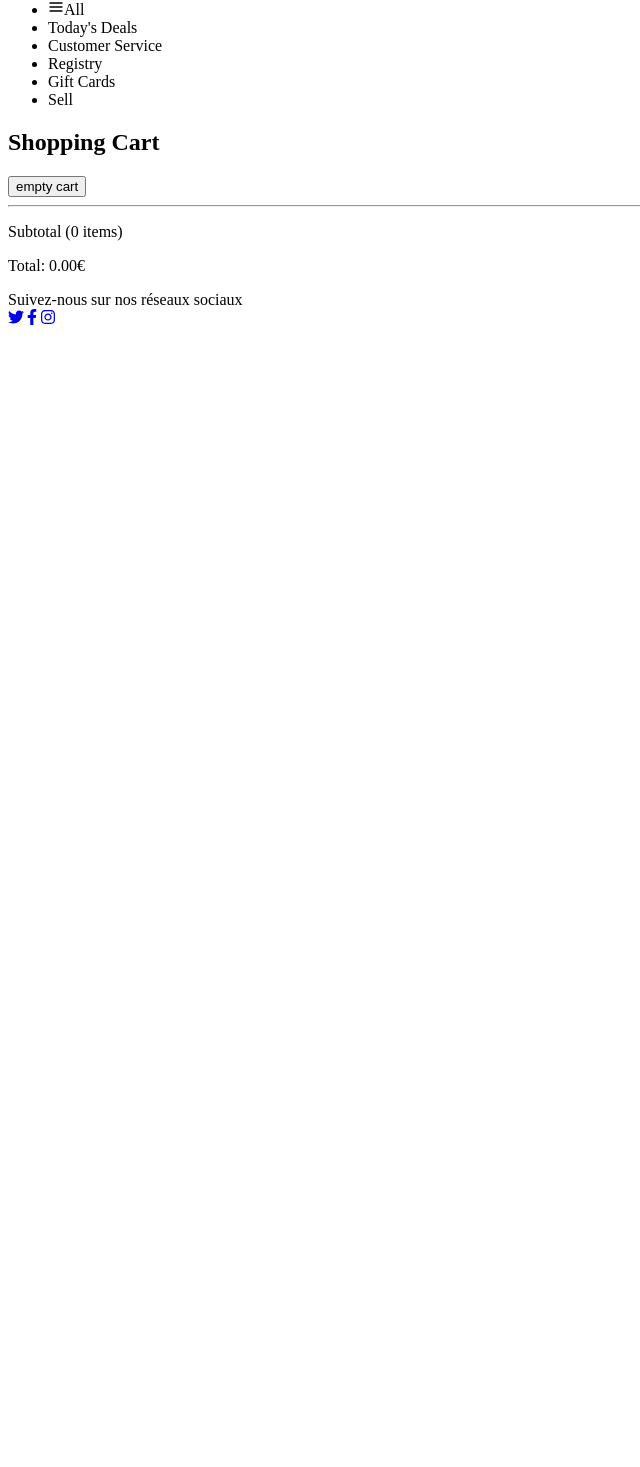
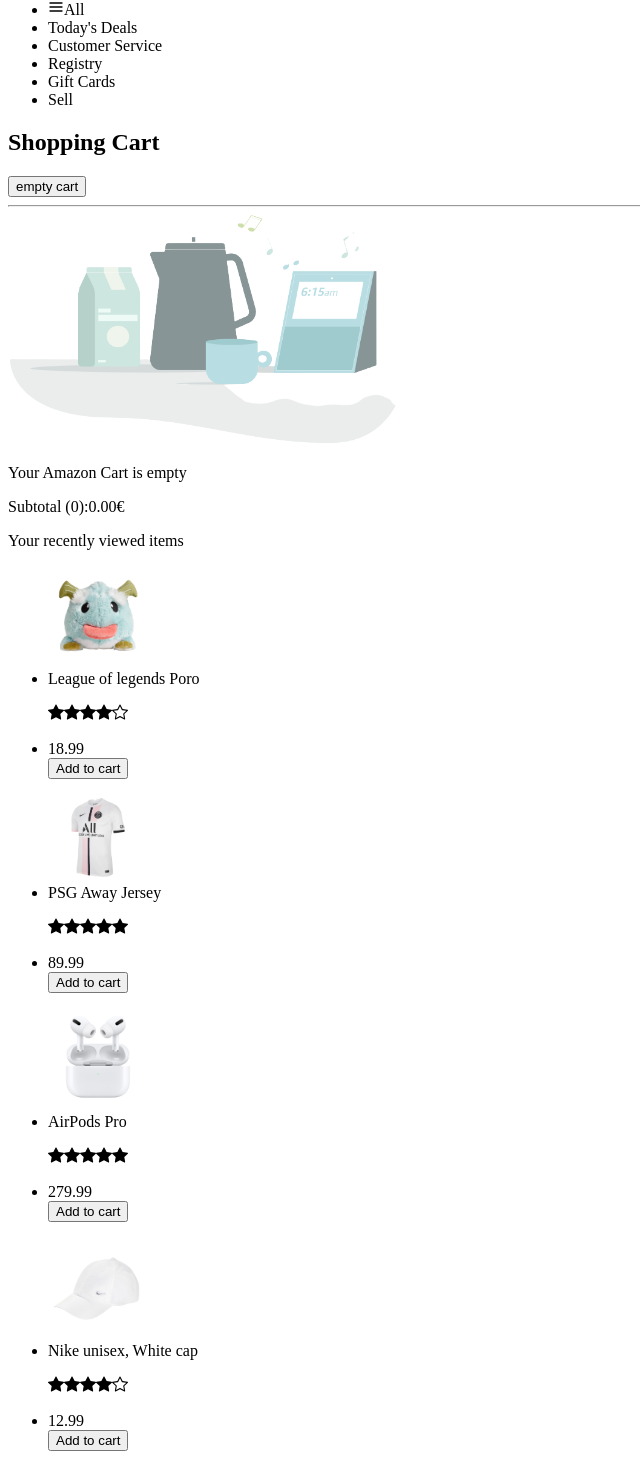
Before and after one commit to dykannkhaov/Mon-amazon, a Next.js app: page /cart in a window 1280 px wide. Shown: the part 636-2103 px from the top of the page, without its empty margins (0-640 px from the left). Before the commit the page ends 973 px from the top, so only its background shows below. Built offline with nearby package versions, Linux system fonts and the light colour scheme.

Commit message:
integrating shopping cart

```diff
--- a/items/ProductsList.ts
+++ b/items/ProductsList.ts
@@ -3,14 +3,14 @@ import type { Product } from '../types/product'
 const products: Product[] = [
   {
     name: 'MacBook Pro M1 2020, 13-inch',
-    price: 1449.99,
+    price: ' 149.99',
     category: 'Electronic',
     imgUrl: 'macbook-pro.png',
     rate: 5,
   },
   {
     name: 'Pokemon Base Set First Edition 1996',
-    price: 350.0,
+    price: '350.00',
     category: 'Others',
     imgUrl: 'cartes-pokemon.png',
     rate: 5,
@@ -18,7 +18,7 @@ const products: Product[] = [
 
   {
     name: 'Bose QuietComfort 35 II Headphones',
-    price: 299.99,
+    price: ' 99.99',
     category: 'Electronic',
     imgUrl: 'casque-bose.png',
     rate: 4.5,
@@ -26,7 +26,7 @@ const products: Product[] = [
 
   {
     name: 'Equipment for Cocktails',
-    price: 49.99,
+    price: '49.99',
     category: 'Others',
     imgUrl: 'cocktail.png',
     rate: 3,
@@ -34,7 +34,7 @@ const products: Product[] = [
 
   {
     name: 'PSG Away Jersey',
-    price: 89.99,
+    price: '89.99',
     category: 'Clothes',
     imgUrl: 'maillot-psg.png',
     rate: 5,
@@ -42,14 +42,14 @@ const products: Product[] = [
 
   {
     name: 'League of legends Poro',
-    price: 18.99,
+    price: '18.99',
     category: 'Others',
     imgUrl: 'poro.png',
     rate: 4,
   },
   {
     name: 'Iphone 13 Pro 128 GB, Sierra Blue',
-    price: 1159.99,
+    price: ' 1159.99',
     category: 'Electronic',
     imgUrl: 'iphone13.png',
     rate: 5,
@@ -57,7 +57,7 @@ const products: Product[] = [
 
   {
     name: 'Nike unisex, White cap',
-    price: 12.99,
+    price: '12.99',
     category: 'Clothes',
     imgUrl: 'cap.png',
     rate: 4,
@@ -65,21 +65,21 @@ const products: Product[] = [
 
   {
     name: 'Robot vacuum cleaner, Roomba',
-    price: 599.99,
+    price: ' 599.99',
     category: 'Electronic',
     imgUrl: 'roomba-aspirateur.png',
     rate: 4.5,
   },
   {
     name: 'AirPods Pro',
-    price: 279.99,
+    price: ' 279.99',
     category: 'Electronic',
     imgUrl: 'airpods-pro.png',
     rate: 5,
   },
   {
     name: 'Nike Air Force 1 "07 Blue Fury',
-    price: 104.95,
+    price: '104.95',
     category: 'Clothes',
     imgUrl: 'air-force1.png',
     rate: 4.5,
@@ -87,7 +87,7 @@ const products: Product[] = [
 
   {
     name: 'Louis Vuitton Handbag',
-    price: 1300.0,
+    price: ' 300.00',
     category: 'Clothes',
     imgUrl: 'sac-lv.png',
     rate: 5,
@@ -95,21 +95,21 @@ const products: Product[] = [
 
   {
     name: 'Bookcase storage, Dark Walnut',
-    price: 75.99,
+    price: '75.99',
     category: 'Others',
     imgUrl: 'bookcase.png',
     rate: 4,
   },
   {
     name: 'Dumbbbells (2-3-5-8-12LB)',
-    price: 149.99,
+    price: ' 149.99',
     category: 'Others',
     imgUrl: 'dumbbells.png',
     rate: 4,
   },
   {
     name: 'Hollister, Black short for men',
-    price: 15.99,
+    price: '15.99',
     category: 'Clothes',
     imgUrl: 'short.png',
     rate: 3.5,
--- a/pages/cart.tsx
+++ b/pages/cart.tsx
@@ -1,36 +1,113 @@
 /* eslint-disable @next/next/no-img-element */
 import * as React from 'react'
+import Rating from '../components/Rating'
 import { useCart } from '../utils/context/cart-context'
+import { products } from '../items/ProductsList'
 
-export default function Cart() {
-  const { cart, deleteItemCart, emptyCart } = useCart()
+const randomProducts = [
+  {
+    name: 'League of legends Poro',
+    price: '18.99',
+    category: 'Others',
+    imgUrl: 'poro.png',
+    rate: 4,
+  },
+
+  {
+    name: 'PSG Away Jersey',
+    price: '89.99',
+    category: 'Clothes',
+    imgUrl: 'maillot-psg.png',
+    rate: 5,
+  },
+  {
+    name: 'AirPods Pro',
+    price: ' 279.99',
+    category: 'Electronic',
+    imgUrl: 'airpods-pro.png',
+    rate: 5,
+  },
+
+  {
+    name: 'Nike unisex, White cap',
+    price: '12.99',
+    category: 'Clothes',
+    imgUrl: 'cap.png',
+    rate: 4,
+  },
+]
+
+function Cart() {
+  const { cart, addToCart, deleteItemCart, emptyCart } = useCart()
 
   const total = cart
-    .map((item) => item.price)
+    .map((item) => parseFloat(item.price))
     .reduce((previousValue, currentValue) => previousValue + currentValue, 0)
     .toFixed(2)
 
   return (
-    <section className="bg-gray-200 flex pl-4 pt-6">
-      <div className="pt-4 pl-4 border-4 bg-white w-10/12">
-        <div className="flex justify-between">
+    <section className="bg-gray-200 flex justify-around pt-6">
+      <div className="self-start pt-4 pl-4 mr-4 bg-white w-9/12">
+        <div className="flex justify-between mb-2 pr-2">
           <h2 className="text-2xl font-semibold">Shopping Cart</h2>
-          <button onClick={emptyCart}>empty cart</button>
+          <button className="p-1 bg-red-500 rounded" onClick={emptyCart}>
+            empty cart
+          </button>
         </div>
-        <hr className="border-gray-200 border mb-4" />
-        {cart.map((item, id) => (
-          <ul key={id} className="flex justify-between items-center border">
-            <img src={`/${item.imgUrl}`} style={{ height: '150px', width: '150px' }} alt={item.name} />
-            <li>{item.name}</li>
-            <li>{item.price}€</li>
-            <button onClick={() => deleteItemCart(item)}>X</button>
-          </ul>
-        ))}
+        <hr className="border-gray-200 border" />
+        {cart.length === 0 ? (
+          <div className="flex">
+            <img src="empty-cart.png" alt="empty-cart" width="400" />
+            <p className="font-bold text-2xl ml-8 pt-10">Your Amazon Cart is empty</p>
+          </div>
+        ) : (
+          cart.map((item, id) => (
+            <ul key={id} className="flex justify-between items-center border pr-1">
+              <img src={`/${item.imgUrl}`} style={{ height: '150px', width: '150px' }} alt={item.name} />
+              <li className="w-40">{item.name}</li>
+              <li>{item.price}€</li>
+              <button className="border bg-gray-100" onClick={() => deleteItemCart(item)}>
+                X
+              </button>
+            </ul>
+          ))
+        )}
       </div>
+
       <div>
-        <p>Subtotal ({cart.length} items)</p>
-        <p>Total: {total}€</p>
+        <div className="bg-white mb-2 p-1">
+          <p>
+            Subtotal ({cart.length}):
+            <span className="font-bold ml-1">{total}€</span>
+          </p>
+        </div>
+
+        <div className="bg-white rounded-lg border border-gray-300">
+          <p className="text-sm font-bold">Your recently viewed items</p>
+          {randomProducts.map((product, index) => (
+            <ul key={index} className="flex text-sm">
+              <div>
+                <img src={product.imgUrl} alt={product.name} width="100" />
+              </div>
+              <div>
+                <li>{product.name}</li>
+                <Rating rate={product.rate} />
+                <li>{product.price}</li>
+                <button
+                  className="bg-green-600 text-white text-xs p-1 rounded"
+                  onClick={() => {
+                    addToCart(product)
+                  }}
+                >
+                  Add to cart
+                </button>
+              </div>
+            </ul>
+          ))}
+        </div>
       </div>
     </section>
   )
 }
+
+export default Cart
--- a/types/product.ts
+++ b/types/product.ts
@@ -1,7 +1,7 @@
 type Product = {
   name: string
   imgUrl: string
-  price: number
+  price: string
   rate: number
   category: string
 }
```
Also changed, not shown: public/empty-cart.png (added), public/test.png (deleted).
